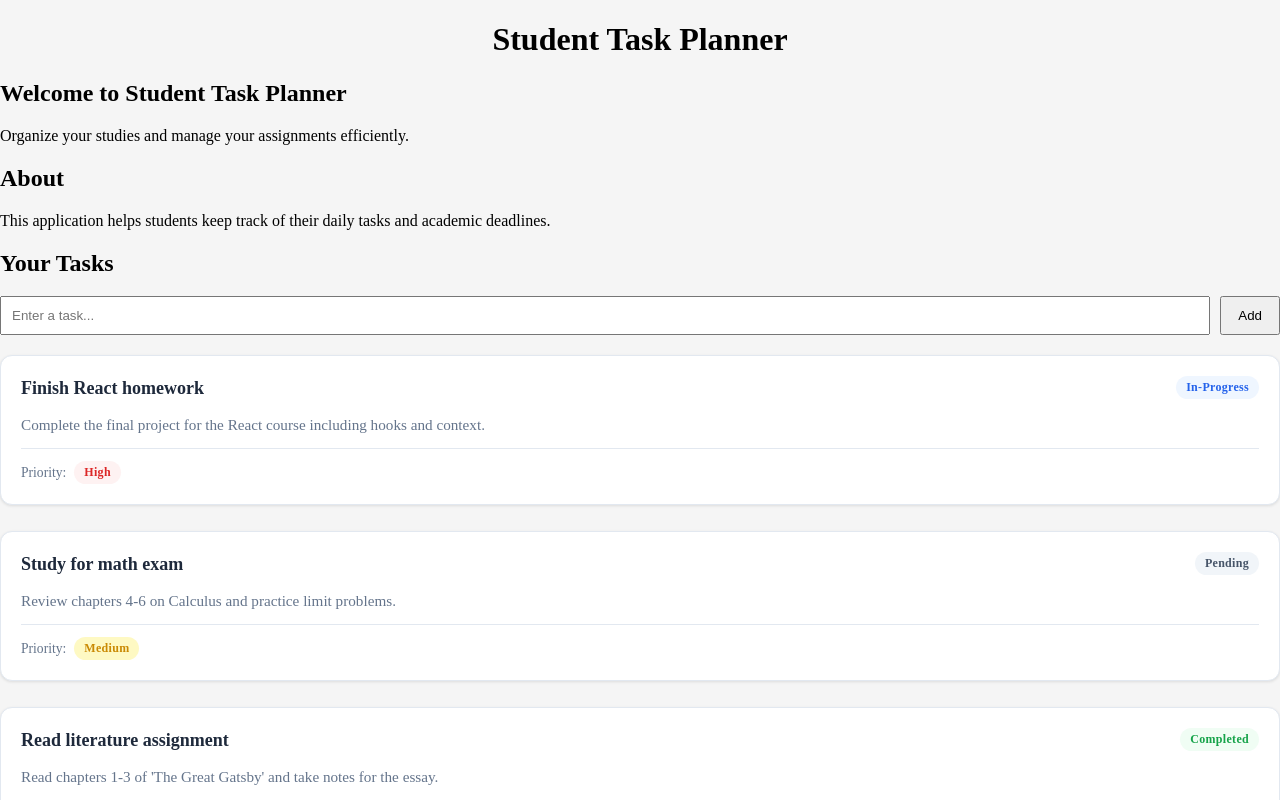
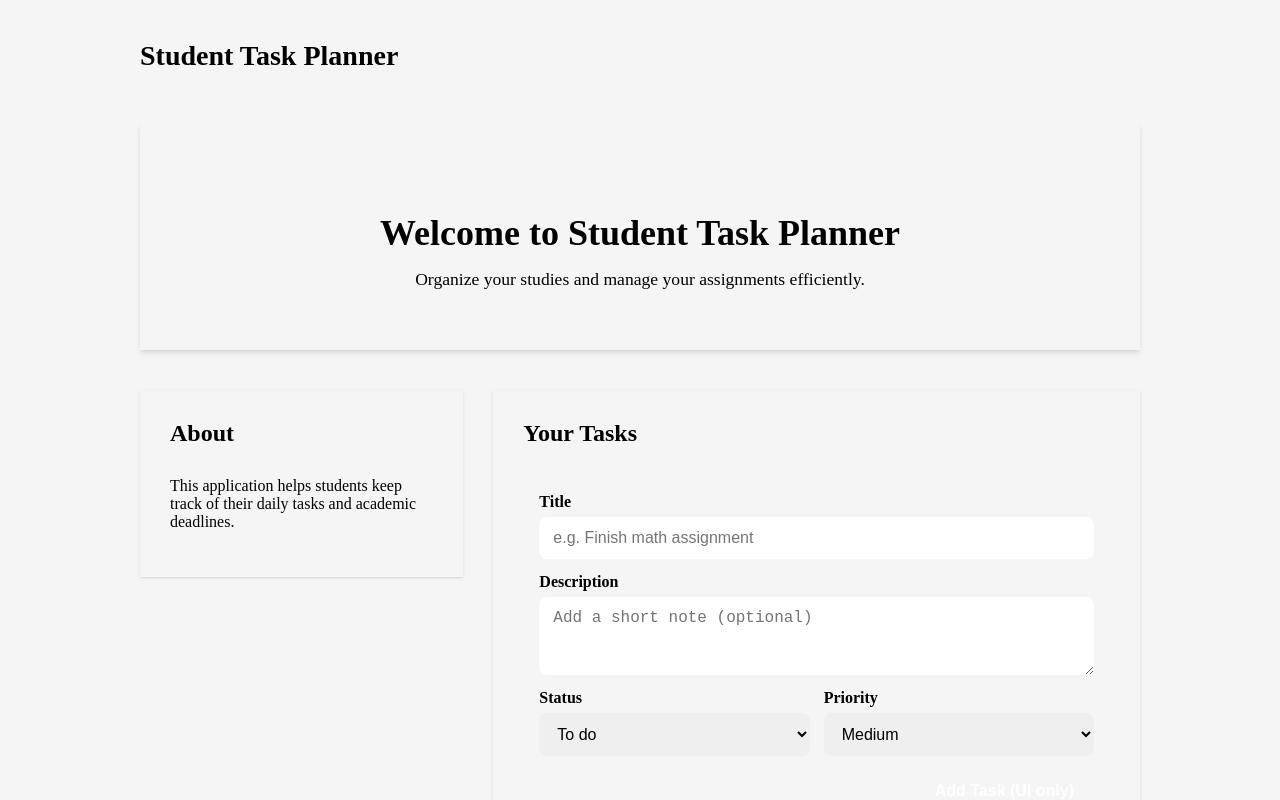
Before and after one commit to SELab-AN/EXP1, a React (Vite) app in the folder student-task-planner/: page / in a window 1280 px wide. Shown: the top 800 px of the page. Built offline with nearby package versions, Linux system fonts and the light colour scheme.

Commit message:
feat: add task form UI

```diff
--- a/student-task-planner/src/App.css
+++ b/student-task-planner/src/App.css
@@ -1,39 +1,268 @@
-.app {
-  max-width: 600px;
-  margin: 40px auto;
+.app-container {
+  max-width: 1000px;
+  margin: 0 auto;
   padding: 20px;
-  font-family: Arial, sans-serif;
 }
 
+/* Header */
 .header {
+  display: flex;
+  justify-content: space-between;
+  align-items: center;
+  padding: 20px 0;
+  margin-bottom: 30px;
+  border-bottom: 2px solid var(--border);
+}
+
+.header h1 {
+  margin: 0;
+  font-size: 1.75rem;
+  font-weight: 700;
+  color: var(--primary);
+}
+
+.nav-links {
+  list-style: none;
+  display: flex;
+  gap: 20px;
+  margin: 0;
+  padding: 0;
+}
+
+.nav-links a {
+  text-decoration: none;
+  color: var(--text-muted);
+  font-weight: 600;
+  transition: color 0.2s ease;
+}
+
+.nav-links a:hover {
+  color: var(--primary);
+}
+
+@media (max-width: 600px) {
+  .header {
+    flex-direction: column;
+    gap: 15px;
+  }
+}
+
+/* Hero Section */
+.hero {
   text-align: center;
+  background: var(--surface);
+  padding: 60px 20px;
+  border-radius: var(--radius);
+  margin-bottom: 40px;
+  box-shadow: 0 4px 6px -1px rgb(0 0 0 / 0.1), 0 2px 4px -2px rgb(0 0 0 / 0.1);
+}
+
+.hero h1 {
+  font-size: 2.25rem;
+  margin-bottom: 15px;
+}
+
+.hero p {
+  font-size: 1.1rem;
+  max-width: 600px;
+  margin: 0 auto;
+}
+
+/* Layout for sections */
+.main-content {
+  display: grid;
+  grid-template-columns: 1fr;
+  gap: 30px;
+}
+
+@media (min-width: 768px) {
+  .main-content {
+    grid-template-columns: 1fr 2fr;
+  }
+  .about-section {
+    position: sticky;
+    top: 20px;
+    height: max-content;
+  }
+}
+
+/* Cards */
+.about-section, .tasks-section {
+  background: var(--surface);
+  border: 1px solid var(--border);
+  padding: 30px;
+  border-radius: var(--radius);
+  box-shadow: 0 1px 3px 0 rgb(0 0 0 / 0.1), 0 1px 2px -1px rgb(0 0 0 / 0.1);
+}
+
+.about-section h2, .tasks-section h2 {
+  margin-top: 0;
+  font-size: 1.5rem;
+  border-bottom: 2px solid var(--border);
+  padding-bottom: 10px;
   margin-bottom: 20px;
 }
 
+/* Task Form */
 .task-form {
   display: flex;
   gap: 10px;
-  margin-bottom: 20px;
+  margin-bottom: 30px;
 }
 
 .task-form input {
   flex: 1;
-  padding: 10px;
+  padding: 12px 16px;
+  border: 1px solid var(--border);
+  border-radius: 8px;
+  font-size: 1rem;
+  outline: none;
+  transition: border-color 0.2s ease;
+}
+
+.task-form input:focus {
+  border-color: var(--primary);
+  box-shadow: 0 0 0 3px rgba(59, 130, 246, 0.1);
 }
 
 .task-form button {
-  padding: 10px 16px;
+  padding: 12px 24px;
+  background-color: var(--primary);
+  color: white;
+  border: none;
+  border-radius: 8px;
+  font-size: 1rem;
+  font-weight: 600;
   cursor: pointer;
+  transition: background-color 0.2s ease;
 }
 
+.task-form button:hover {
+  background-color: var(--primary-hover);
+}
+
+@media (max-width: 600px) {
+  .task-form {
+    flex-direction: column;
+  }
+}
+
+/* Add Task Form (UI only) */
+.add-task-form {
+  display: flex;
+  flex-direction: column;
+  gap: 14px;
+  margin-bottom: 30px;
+  padding: 16px;
+  border: 1px solid var(--border);
+  border-radius: 10px;
+  background: var(--surface);
+}
+
+.add-task-form__grid {
+  display: grid;
+  grid-template-columns: 1fr;
+  gap: 14px;
+}
+
+@media (min-width: 700px) {
+  .add-task-form__grid {
+    grid-template-columns: 1fr 1fr;
+  }
+}
+
+.add-task-form__row {
+  display: flex;
+  flex-direction: column;
+  gap: 6px;
+}
+
+.add-task-form__label {
+  font-weight: 600;
+  color: var(--text-main);
+}
+
+.add-task-form input,
+.add-task-form textarea,
+.add-task-form select {
+  padding: 12px 14px;
+  border: 1px solid var(--border);
+  border-radius: 8px;
+  font-size: 1rem;
+  outline: none;
+  transition: border-color 0.2s ease;
+}
+
+.add-task-form textarea {
+  resize: vertical;
+}
+
+.add-task-form input:focus,
+.add-task-form textarea:focus,
+.add-task-form select:focus {
+  border-color: var(--primary);
+  box-shadow: 0 0 0 3px rgba(59, 130, 246, 0.1);
+}
+
+.add-task-form__actions {
+  display: flex;
+  justify-content: flex-end;
+}
+
+.add-task-form button {
+  padding: 12px 20px;
+  background-color: var(--primary);
+  color: white;
+  border: none;
+  border-radius: 8px;
+  font-size: 1rem;
+  font-weight: 600;
+  cursor: pointer;
+  transition: background-color 0.2s ease;
+}
+
+.add-task-form button:hover {
+  background-color: var(--primary-hover);
+}
+
+/* Task List */
 .task-list {
   display: flex;
   flex-direction: column;
-  gap: 10px;
+  gap: 15px;
 }
 
 .task-item {
-  padding: 12px;
-  border: 1px solid #ccc;
-  border-radius: 6px;
+  padding: 16px;
+  background-color: #f8fafc;
+  border: 1px solid var(--border);
+  border-radius: 8px;
+  display: flex;
+  flex-direction: column;
+  gap: 8px;
+  transition: transform 0.2s ease, box-shadow 0.2s ease;
 }
+
+.task-item:hover {
+  transform: translateY(-2px);
+  box-shadow: 0 4px 6px -1px rgb(0 0 0 / 0.1);
+}
+
+.task-item strong {
+  color: var(--text-main);
+  font-size: 1.1rem;
+}
+
+.task-item span {
+  font-size: 0.9rem;
+  color: var(--text-muted);
+}
+
+/* Footer */
+.footer {
+  text-align: center;
+  margin-top: 60px;
+  padding: 30px 20px;
+  color: var(--text-muted);
+  border-top: 2px solid var(--border);
+}
--- a/student-task-planner/src/App.jsx
+++ b/student-task-planner/src/App.jsx
@@ -1,6 +1,6 @@
 import "./App.css";
 import Header from "./components/Header";
-import TaskForm from "./components/TaskForm";
+import AddTaskForm from "./components/AddTaskForm";
 import TaskList from "./components/TaskList";
 
 function App() {
@@ -21,7 +21,7 @@ function App() {
 
         <section className="tasks-section" id="tasks">
           <h2>Your Tasks</h2>
-          <TaskForm />
+          <AddTaskForm />
           <TaskList />
         </section>
       </main>
--- /dev/null
+++ b/student-task-planner/src/components/AddTaskForm.jsx
@@ -0,0 +1,92 @@
+import { useState } from "react";
+
+function AddTaskForm() {
+  const [formData, setFormData] = useState({
+    title: "",
+    description: "",
+    status: "todo",
+    priority: "medium",
+  });
+
+  function handleChange(event) {
+    const { name, value } = event.target;
+    setFormData((prev) => ({ ...prev, [name]: value }));
+  }
+
+  function handleSubmit(event) {
+    event.preventDefault();
+    // UI-only: no persistence yet.
+  }
+
+  return (
+    <form className="add-task-form" onSubmit={handleSubmit}>
+      <div className="add-task-form__row">
+        <label className="add-task-form__label" htmlFor="taskTitle">
+          Title
+        </label>
+        <input
+          id="taskTitle"
+          name="title"
+          type="text"
+          value={formData.title}
+          onChange={handleChange}
+          placeholder="e.g. Finish math assignment"
+        />
+      </div>
+
+      <div className="add-task-form__row">
+        <label className="add-task-form__label" htmlFor="taskDescription">
+          Description
+        </label>
+        <textarea
+          id="taskDescription"
+          name="description"
+          value={formData.description}
+          onChange={handleChange}
+          placeholder="Add a short note (optional)"
+          rows={3}
+        />
+      </div>
+
+      <div className="add-task-form__grid">
+        <div className="add-task-form__row">
+          <label className="add-task-form__label" htmlFor="taskStatus">
+            Status
+          </label>
+          <select
+            id="taskStatus"
+            name="status"
+            value={formData.status}
+            onChange={handleChange}
+          >
+            <option value="todo">To do</option>
+            <option value="in-progress">In progress</option>
+            <option value="done">Done</option>
+          </select>
+        </div>
+
+        <div className="add-task-form__row">
+          <label className="add-task-form__label" htmlFor="taskPriority">
+            Priority
+          </label>
+          <select
+            id="taskPriority"
+            name="priority"
+            value={formData.priority}
+            onChange={handleChange}
+          >
+            <option value="low">Low</option>
+            <option value="medium">Medium</option>
+            <option value="high">High</option>
+          </select>
+        </div>
+      </div>
+
+      <div className="add-task-form__actions">
+        <button type="submit">Add Task (UI only)</button>
+      </div>
+    </form>
+  );
+}
+
+export default AddTaskForm;
```
